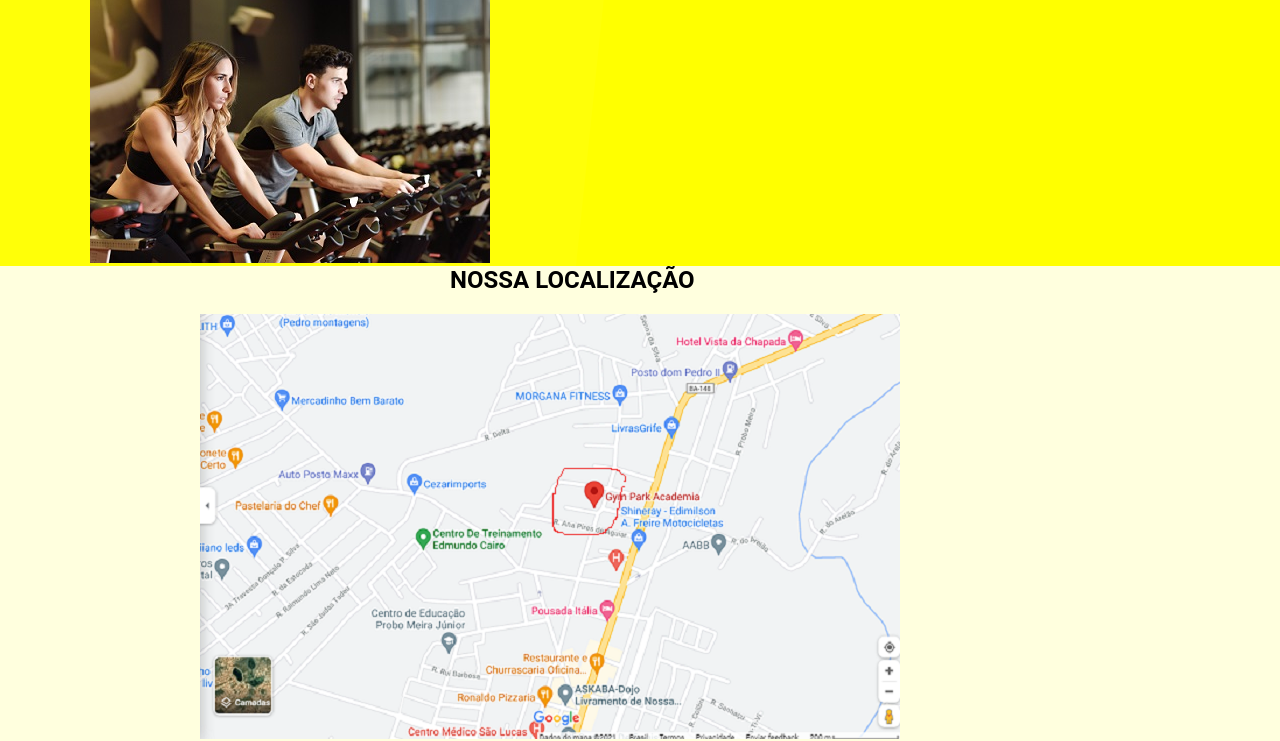
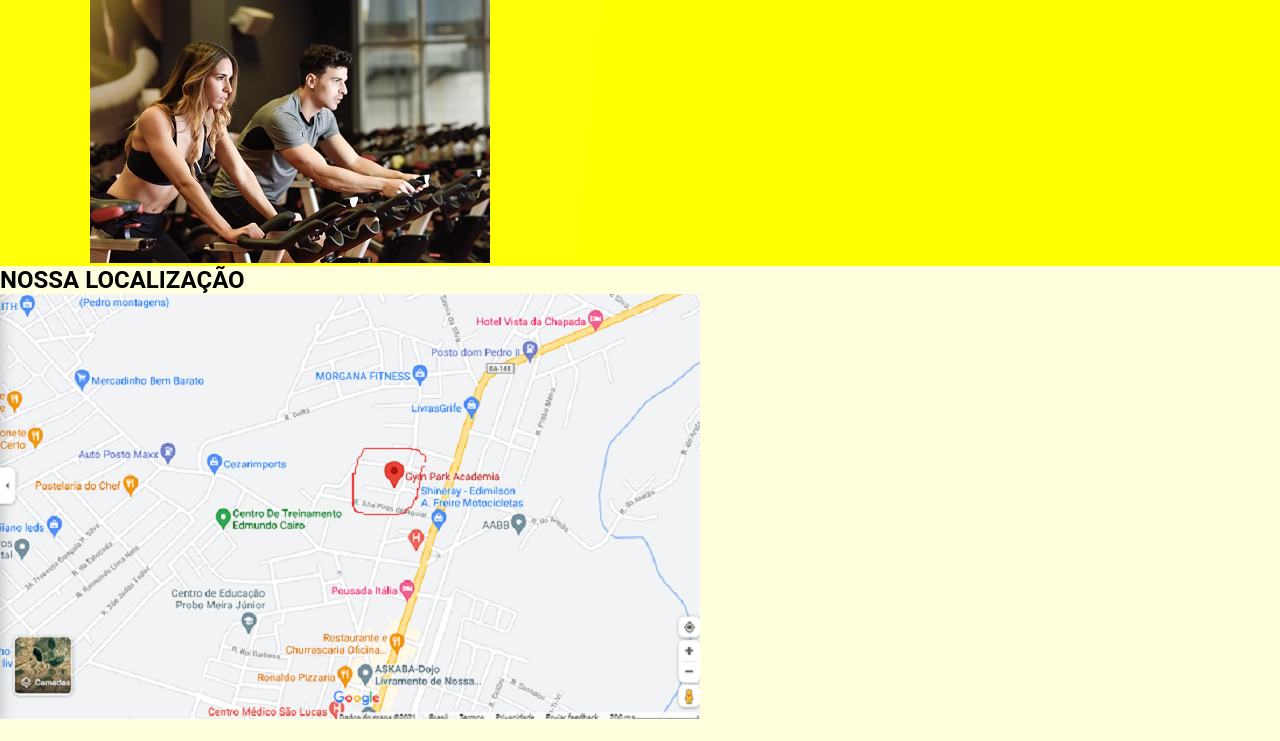
Before and after one commit to luiseduardo222/SmartFit, a plain HTML site: page informacoes.html in a window 1280 px wide. Shown: the part 214-955 px from the top of the page. Drawn offline with Linux system fonts and the light colour scheme.

Commit message:
Add files via upload

```diff
--- a/css/estilo.css
+++ b/css/estilo.css
@@ -190,7 +190,7 @@ header .logo-smart a{
 .conteudo span{
     font-size:xx-large;
     width:100%;
-    margin:5rem 80rem 10rem ;
+    margin:5rem 0rem 10rem ;
     text-align:left;
 
 }
@@ -254,7 +254,7 @@ footer .btn-social:hover{
     display:flex;
     justify-content: space-between;
     align-items:center;
-    margin-top: 0rem;
+    margin-top: 2rem;
     text-transform: uppercase;
 }
 
@@ -324,11 +324,11 @@ footer .btn-social:hover{
 }
 
 .local{
-    padding-left:45rem;
+    padding-left:rem;
 }
 .mapa{
-    padding-top: 2rem;
-    padding-left: 20rem;
+    padding-top: rem;
+    padding-left: rem;
 }
 
 .curiosidade{
```
